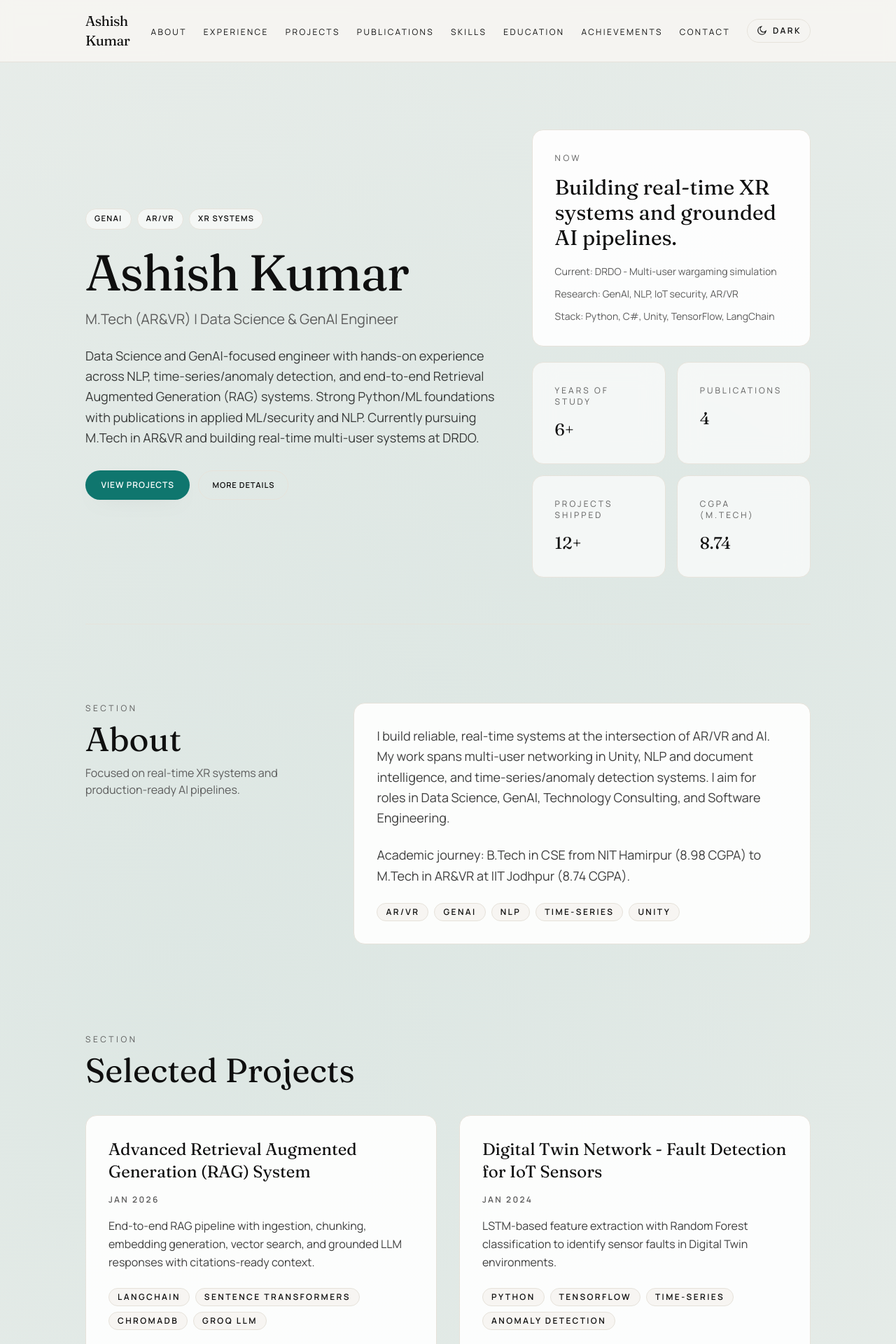
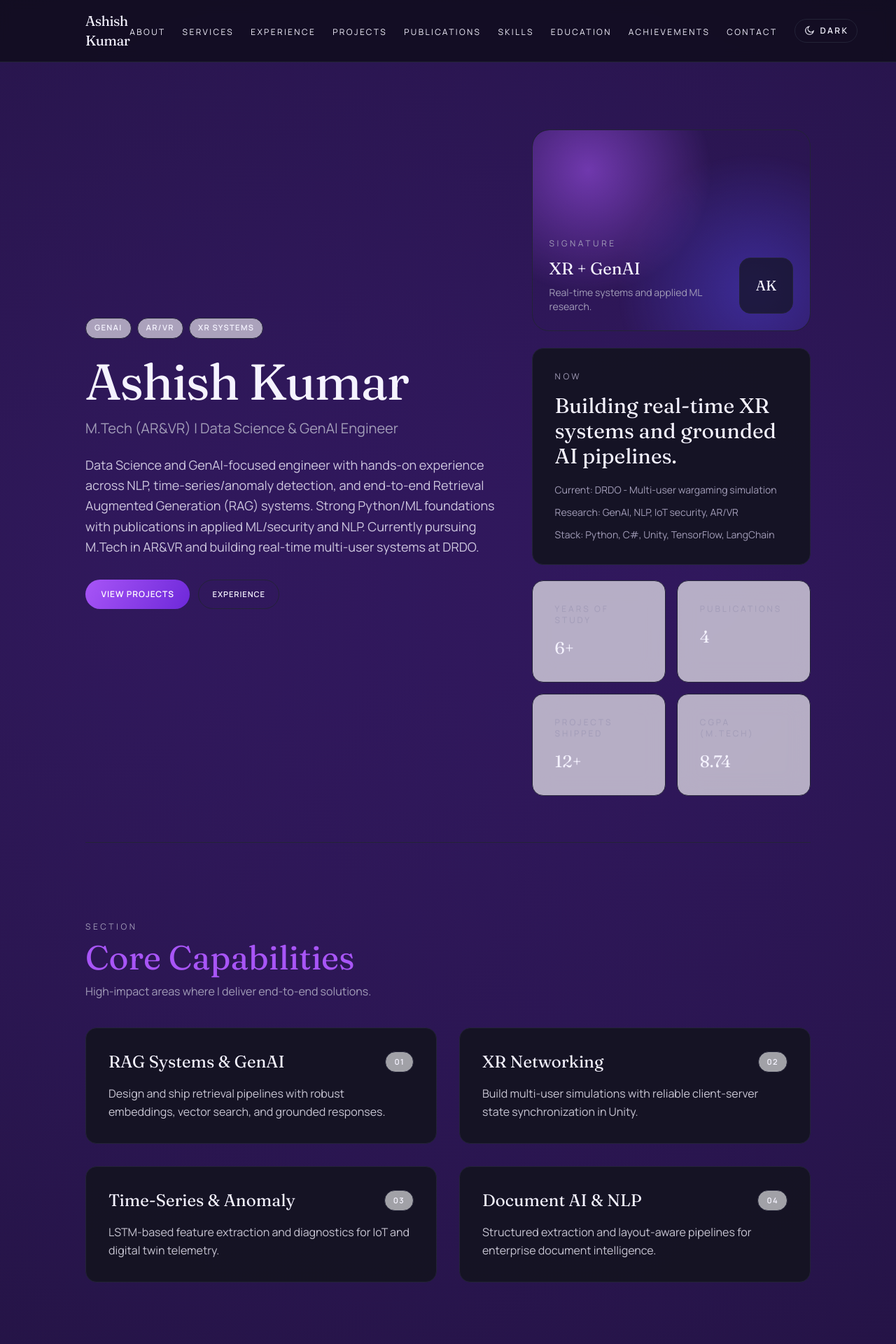
Before and after one commit to ashish620-boogle/portfolio, a Next.js app: page / in a window 1280 px wide. Shown: the top 1920 px of the page at 70% size. Built offline with nearby package versions, Linux system fonts and the light colour scheme.

Commit message:
Adopt neon dark aesthetic and services section

```diff
--- a/src/app/globals.css
+++ b/src/app/globals.css
@@ -1,23 +1,36 @@
 @import "tailwindcss";
 
 :root {
-  --color-ink: #0f0f0f;
-  --color-canvas: #f7f5f2;
-  --color-mist: #ffffff;
-  --color-muted: #5c5c5c;
-  --color-line: #e6e2da;
-  --color-accent: #0f766e;
-  --color-accent-dark: #0a5f58;
+  --color-ink: #f5f3ff;
+  --color-canvas: #0a0a12;
+  --color-mist: #131320;
+  --color-muted: #a29db8;
+  --color-line: #232337;
+  --color-accent: #a855f7;
+  --color-accent-dark: #7c3aed;
+  --color-glow: rgba(168, 85, 247, 0.35);
 }
 
 .dark {
-  --color-ink: #f3f2ef;
-  --color-canvas: #0c0d0f;
-  --color-mist: #121418;
-  --color-muted: #b7b4ae;
-  --color-line: #24272c;
-  --color-accent: #2dd4bf;
-  --color-accent-dark: #14b8a6;
+  --color-ink: #f5f3ff;
+  --color-canvas: #0a0a12;
+  --color-mist: #131320;
+  --color-muted: #a29db8;
+  --color-line: #232337;
+  --color-accent: #a855f7;
+  --color-accent-dark: #7c3aed;
+  --color-glow: rgba(168, 85, 247, 0.35);
+}
+
+.light {
+  --color-ink: #0f0f18;
+  --color-canvas: #f7f6fb;
+  --color-mist: #ffffff;
+  --color-muted: #5b5a6a;
+  --color-line: #e6e2f0;
+  --color-accent: #7c3aed;
+  --color-accent-dark: #5b21b6;
+  --color-glow: rgba(124, 58, 237, 0.25);
 }
 
 @theme inline {
@@ -47,26 +60,31 @@ body {
   font-family: var(--font-body), system-ui, sans-serif;
   min-height: 100vh;
   background-image: radial-gradient(
-      circle at 20% 20%,
-      rgba(15, 118, 110, 0.08),
+      circle at 15% 10%,
+      rgba(124, 58, 237, 0.22),
       transparent 45%
     ),
     radial-gradient(
       circle at 80% 10%,
-      rgba(15, 118, 110, 0.06),
-      transparent 40%
+      rgba(76, 29, 149, 0.35),
+      transparent 42%
+    ),
+    radial-gradient(
+      circle at 30% 80%,
+      rgba(168, 85, 247, 0.18),
+      transparent 50%
     );
 }
 
-.dark body {
+.light body {
   background-image: radial-gradient(
       circle at 20% 20%,
-      rgba(45, 212, 191, 0.08),
+      rgba(124, 58, 237, 0.14),
       transparent 45%
     ),
     radial-gradient(
       circle at 80% 10%,
-      rgba(45, 212, 191, 0.06),
+      rgba(99, 102, 241, 0.1),
       transparent 40%
     );
 }
@@ -87,24 +105,43 @@ img {
   justify-content: center;
   padding: 0.75rem 1.4rem;
   border-radius: 999px;
-  background: var(--color-accent);
+  background: linear-gradient(120deg, var(--color-accent), #6d28d9);
   color: #ffffff;
   font-weight: 600;
   letter-spacing: 0.08em;
   text-transform: uppercase;
   font-size: 0.75rem;
-  transition: transform 0.2s ease, box-shadow 0.2s ease,
-    background-color 0.2s ease;
-  box-shadow: 0 10px 30px -20px rgba(15, 15, 15, 0.5);
+  transition: transform 0.2s ease, box-shadow 0.2s ease;
+  box-shadow: 0 14px 40px -26px rgba(168, 85, 247, 0.8);
+  position: relative;
+  overflow: hidden;
 }
 
 .btn-primary:hover {
-  background: var(--color-accent-dark);
   transform: translateY(-1px);
 }
 
 .btn-primary:active {
   transform: translateY(1px) scale(0.98);
+}
+
+.btn-primary::after {
+  content: "";
+  position: absolute;
+  inset: -120% auto -120% -60%;
+  width: 50%;
+  background: linear-gradient(
+    120deg,
+    transparent,
+    rgba(255, 255, 255, 0.35),
+    transparent
+  );
+  transform: translateX(-120%);
+  transition: transform 0.6s ease;
+}
+
+.btn-primary:hover::after {
+  transform: translateX(260%);
 }
 
 .btn-ghost {
@@ -124,8 +161,8 @@ img {
 }
 
 .btn-ghost:hover {
-  border-color: var(--color-ink);
-  background: rgba(15, 15, 15, 0.04);
+  border-color: var(--color-accent);
+  background: rgba(168, 85, 247, 0.12);
   transform: translateY(-1px);
 }
 
@@ -182,6 +219,32 @@ img {
   background: var(--color-line);
 }
 
+.orb {
+  position: absolute;
+  inset: 0;
+  border-radius: 24px;
+  background: radial-gradient(
+      circle at 20% 20%,
+      rgba(168, 85, 247, 0.55),
+      transparent 45%
+    ),
+    radial-gradient(
+      circle at 80% 80%,
+      rgba(79, 70, 229, 0.45),
+      transparent 50%
+    );
+  filter: blur(0px);
+}
+
+.glow-ring {
+  position: absolute;
+  inset: -18px;
+  border-radius: 28px;
+  border: 1px solid rgba(168, 85, 247, 0.4);
+  box-shadow: 0 0 60px -12px rgba(168, 85, 247, 0.6);
+  pointer-events: none;
+}
+
 .float {
   animation: float 6s ease-in-out infinite;
 }
--- a/src/app/page.tsx
+++ b/src/app/page.tsx
@@ -52,12 +52,32 @@ export default function Home() {
                   <a href="#projects" className="btn-primary">
                     View Projects
                   </a>
-                  <a href="#more" className="btn-ghost">
-                    More Details
+                  <a href="#experience" className="btn-ghost">
+                    Experience
                   </a>
                 </div>
               </div>
               <div className="space-y-6">
+                <div className="relative h-64 md:h-72 rounded-3xl border border-line overflow-hidden shadow-soft">
+                  <div className="orb" />
+                  <div className="glow-ring" />
+                  <div className="relative z-10 h-full w-full flex items-end justify-between p-6">
+                    <div>
+                      <p className="text-xs uppercase tracking-[0.3em] text-muted">
+                        Signature
+                      </p>
+                      <p className="font-display text-2xl mt-3">
+                        XR + GenAI
+                      </p>
+                      <p className="text-sm text-muted mt-2">
+                        Real-time systems and applied ML research.
+                      </p>
+                    </div>
+                    <div className="h-20 w-20 rounded-2xl bg-mist/70 border border-line flex items-center justify-center text-xl font-display">
+                      AK
+                    </div>
+                  </div>
+                </div>
                 <Card className="bg-mist reveal">
                   <p className="text-xs uppercase tracking-[0.3em] text-muted">
                     Now
@@ -86,6 +106,65 @@ export default function Home() {
               </div>
             </div>
             <div className="section-divider mt-16" />
+          </div>
+        </section>
+
+        <section id="services" className="py-12 md:py-16">
+          <div className="max-w-[1100px] mx-auto px-4 md:px-6 lg:px-8">
+            <SectionHeading
+              title="Core Capabilities"
+              subtitle="High-impact areas where I deliver end-to-end solutions."
+            />
+            <div className="grid grid-cols-1 lg:grid-cols-2 gap-8">
+              <Card>
+                <div className="flex items-center justify-between">
+                  <h3 className="font-display text-xl md:text-2xl">
+                    RAG Systems & GenAI
+                  </h3>
+                  <span className="chip">01</span>
+                </div>
+                <p className="font-body text-sm md:text-base mt-4 leading-relaxed text-ink/80">
+                  Design and ship retrieval pipelines with robust embeddings,
+                  vector search, and grounded responses.
+                </p>
+              </Card>
+              <Card>
+                <div className="flex items-center justify-between">
+                  <h3 className="font-display text-xl md:text-2xl">
+                    XR Networking
+                  </h3>
+                  <span className="chip">02</span>
+                </div>
+                <p className="font-body text-sm md:text-base mt-4 leading-relaxed text-ink/80">
+                  Build multi-user simulations with reliable client-server
+                  state synchronization in Unity.
+                </p>
+              </Card>
+              <Card>
+                <div className="flex items-center justify-between">
+                  <h3 className="font-display text-xl md:text-2xl">
+                    Time-Series & Anomaly
+                  </h3>
+                  <span className="chip">03</span>
+                </div>
+                <p className="font-body text-sm md:text-base mt-4 leading-relaxed text-ink/80">
+                  LSTM-based feature extraction and diagnostics for IoT and
+                  digital twin telemetry.
+                </p>
+              </Card>
+              <Card>
+                <div className="flex items-center justify-between">
+                  <h3 className="font-display text-xl md:text-2xl">
+                    Document AI & NLP
+                  </h3>
+                  <span className="chip">04</span>
+                </div>
+                <p className="font-body text-sm md:text-base mt-4 leading-relaxed text-ink/80">
+                  Structured extraction and layout-aware pipelines for
+                  enterprise document intelligence.
+                </p>
+              </Card>
+            </div>
           </div>
         </section>
 
--- a/src/components/Card.tsx
+++ b/src/components/Card.tsx
@@ -8,7 +8,7 @@ type CardProps = {
 export default function Card({ children, className = "" }: CardProps) {
   return (
     <div
-      className={`bg-mist/90 text-ink border border-line shadow-soft hover:shadow-lift transition-all duration-200 p-6 md:p-8 rounded-2xl hover:-translate-y-1 ${className}`}
+      className={`bg-mist/90 text-ink border border-line shadow-soft hover:shadow-lift transition-all duration-200 p-6 md:p-8 rounded-2xl hover:-translate-y-1 hover:border-accent/60 ${className}`}
     >
       {children}
     </div>
--- a/src/components/Navigation.tsx
+++ b/src/components/Navigation.tsx
@@ -5,6 +5,7 @@ import ThemeToggle from "./ThemeToggle";
 
 const navLinks = [
   { label: "About", href: "#about" },
+  { label: "Services", href: "#services" },
   { label: "Experience", href: "#experience" },
   { label: "Projects", href: "#projects" },
   { label: "Publications", href: "#publications" },
@@ -18,7 +19,7 @@ export default function Navigation() {
   const [open, setOpen] = useState(false);
 
   return (
-    <header className="sticky top-0 z-50 bg-canvas/90 backdrop-blur border-b border-line">
+    <header className="sticky top-0 z-50 bg-canvas/70 backdrop-blur border-b border-line">
       <nav
         className="max-w-[1100px] mx-auto px-4 md:px-6 lg:px-8 py-4 flex items-center justify-between"
         aria-label="Main navigation"
--- a/src/components/SectionHeading.tsx
+++ b/src/components/SectionHeading.tsx
@@ -10,7 +10,7 @@ export default function SectionHeading({ title, subtitle }: SectionHeadingProps)
         Section
       </p>
       <h2 className="font-display text-3xl md:text-4xl lg:text-5xl text-ink">
-        {title}
+        <span className="text-accent">{title}</span>
       </h2>
       {subtitle ? (
         <p className="font-body text-muted mt-3 max-w-2xl">{subtitle}</p>
```
Lines whose indentation alone changed are shown as unchanged.
